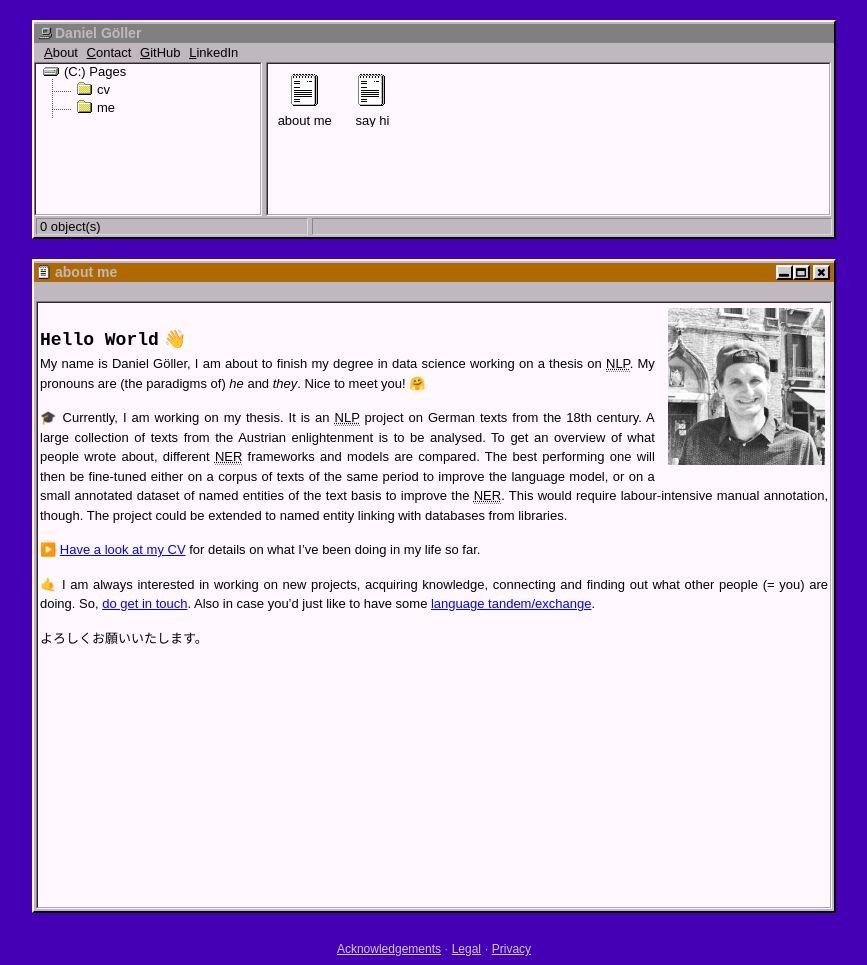
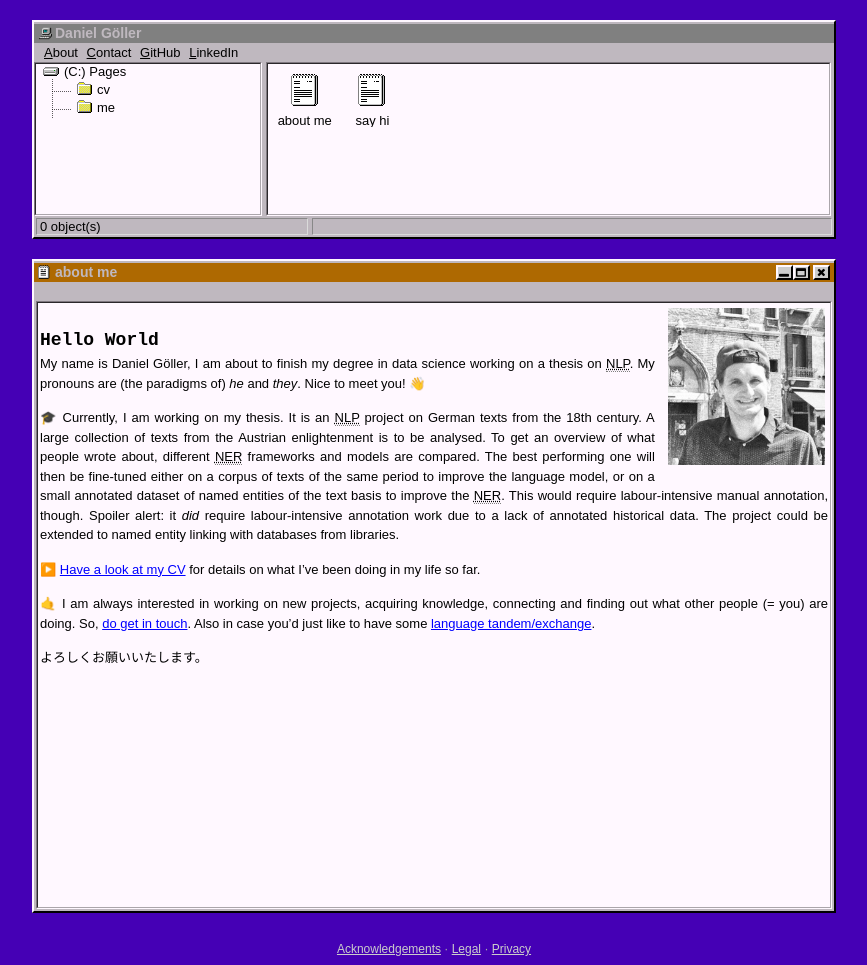
Before and after one commit to LelViLamp/LelViLamp.github.io, a Jekyll site: the page built from me/about-me.md, in a window 1280 px wide. Shown: the whole page, without its empty margins (206-1073 px from the left). Built offline with Jekyll 4.4.1, drawn with Linux system fonts in a browser that asks for light colours.

Commit message:
not procrastinating writing a motivational letter by changing an emoji

```diff
--- a/me/about-me.md
+++ b/me/about-me.md
@@ -7,11 +7,11 @@ author: LelViLamp
 
 <img src="../assets/img/photo_dan.jpg" title="A black and white image of Daniel back from the (g)olden days" style="width: 20%; max-width: 256px; max-height: 256px; min-width: 50px; min-height: 50px; float: right; margin: .2em .2em 1em 1em"/>
 
-## <span style="font-family: 'Courier New', courier;">Hello World</span> 👋
+## <span style="font-family: 'Courier New', courier;">Hello World</span>
 
-My name is Daniel Göller, I am about to finish my degree in data science working on a thesis on <abbr title="Natural Language Processing">NLP</abbr>. My pronouns are (the paradigms of) _he_ and _they_. Nice to meet you! 🤗
+My name is Daniel Göller, I am about to finish my degree in data science working on a thesis on <abbr title="Natural Language Processing">NLP</abbr>. My pronouns are (the paradigms of) _he_ and _they_. Nice to meet you! 👋
 
-🎓 Currently, I am working on my thesis. It is an <abbr title="Natural Language Processing">NLP</abbr> project on German texts from the 18<sup>th</sup> century. A large collection of texts from the Austrian enlightenment is to be analysed. To get an overview of what people wrote about, different <abbr title="Named Entity Recognition">NER</abbr> frameworks and models are compared. The best performing one will then be fine-tuned either on a corpus of texts of the same period to improve the language model, or on a small annotated dataset of named entities of the text basis to improve the <abbr title="Named Entity Recognition">NER</abbr>. This would require labour-intensive manual annotation, though. The project could be extended to named entity linking with databases from libraries.
+🎓 Currently, I am working on my thesis. It is an <abbr title="Natural Language Processing">NLP</abbr> project on German texts from the 18<sup>th</sup> century. A large collection of texts from the Austrian enlightenment is to be analysed. To get an overview of what people wrote about, different <abbr title="Named Entity Recognition">NER</abbr> frameworks and models are compared. The best performing one will then be fine-tuned either on a corpus of texts of the same period to improve the language model, or on a small annotated dataset of named entities of the text basis to improve the <abbr title="Named Entity Recognition">NER</abbr>. This would require labour-intensive manual annotation, though. Spoiler alert: it <em>did</em> require labour-intensive annotation work due to a lack of annotated historical data. The project could be extended to named entity linking with databases from libraries.
 
 ▶️ [Have a look at my CV](/cv/) for details on what I've been doing in my life so far.
 
```
